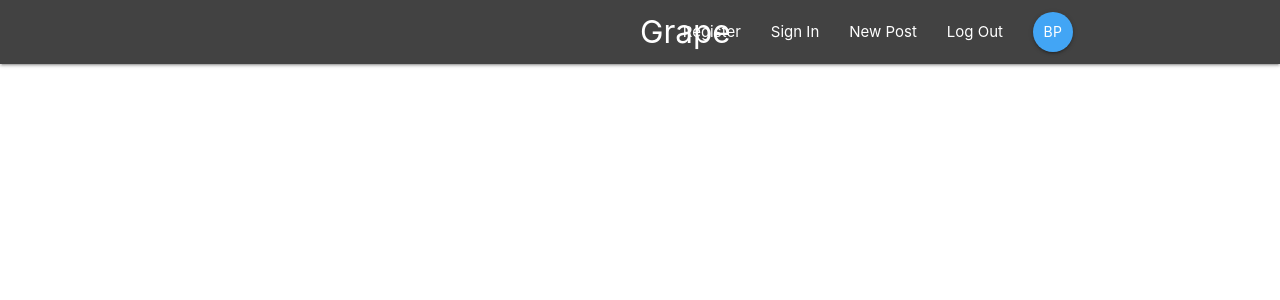
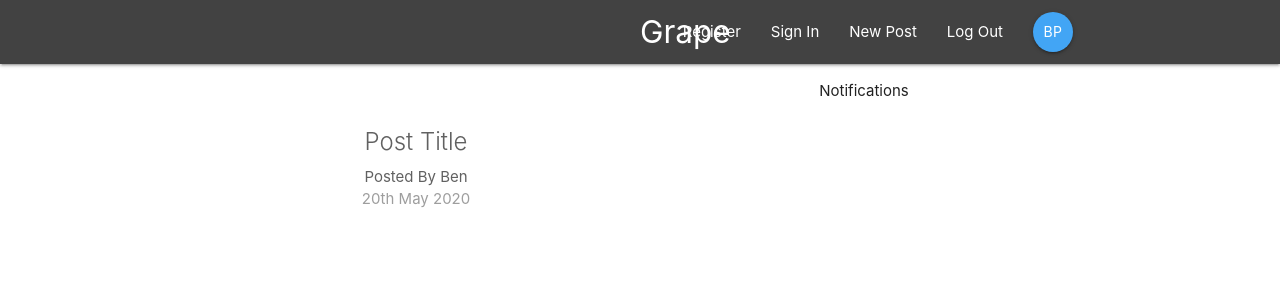
Before and after one commit to bpalmer661/grape, a React (Create React App) app: page / in a window 1280 px wide. Shown: the top 300 px of the page. Built offline with nearby package versions, Linux system fonts and the light colour scheme.

Commit message:
lesson-5

```diff
--- a/src/App.js
+++ b/src/App.js
@@ -2,9 +2,9 @@ import React from 'react';
 import logo from './logo.svg';
 import './App.css';
 
-import { BrowserRouter } from 'react-router-dom'
+import { BrowserRouter,Switch,Route } from 'react-router-dom'
 import Navbar from './components/layout/NavBar';
-
+import Dashboard from './components/dashboard/Dashboard'
 
 
 function App() {
@@ -14,8 +14,12 @@ function App() {
 
     <div className="App">
    <Navbar />
+
+   <Switch>
+<Route path = '/' component={Dashboard} />
+   </Switch>
+
     </div>
-
     </BrowserRouter>
 
 
--- a/src/components/dashboard/Notifications.js
+++ b/src/components/dashboard/Notifications.js
@@ -0,0 +1,16 @@
+import React from 'react'
+
+
+const Notifications = () => {
+
+    return (
+
+        <div>
+            <p>
+                Notifications
+            </p>
+        </div>
+    )
+}
+
+export default Notifications
```
Also changed, not shown: Screen Shot 2020-05-24 at 4.59.24 pm.png (added), landscape copy.jpg (added).
